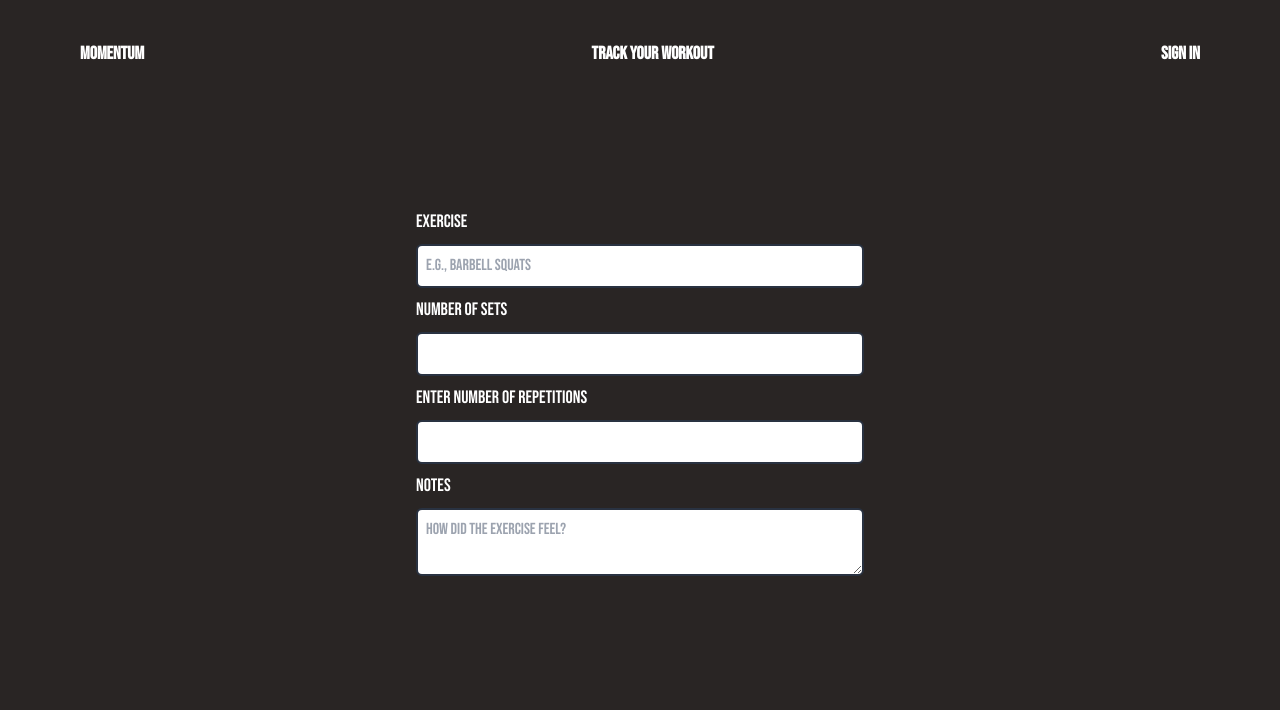
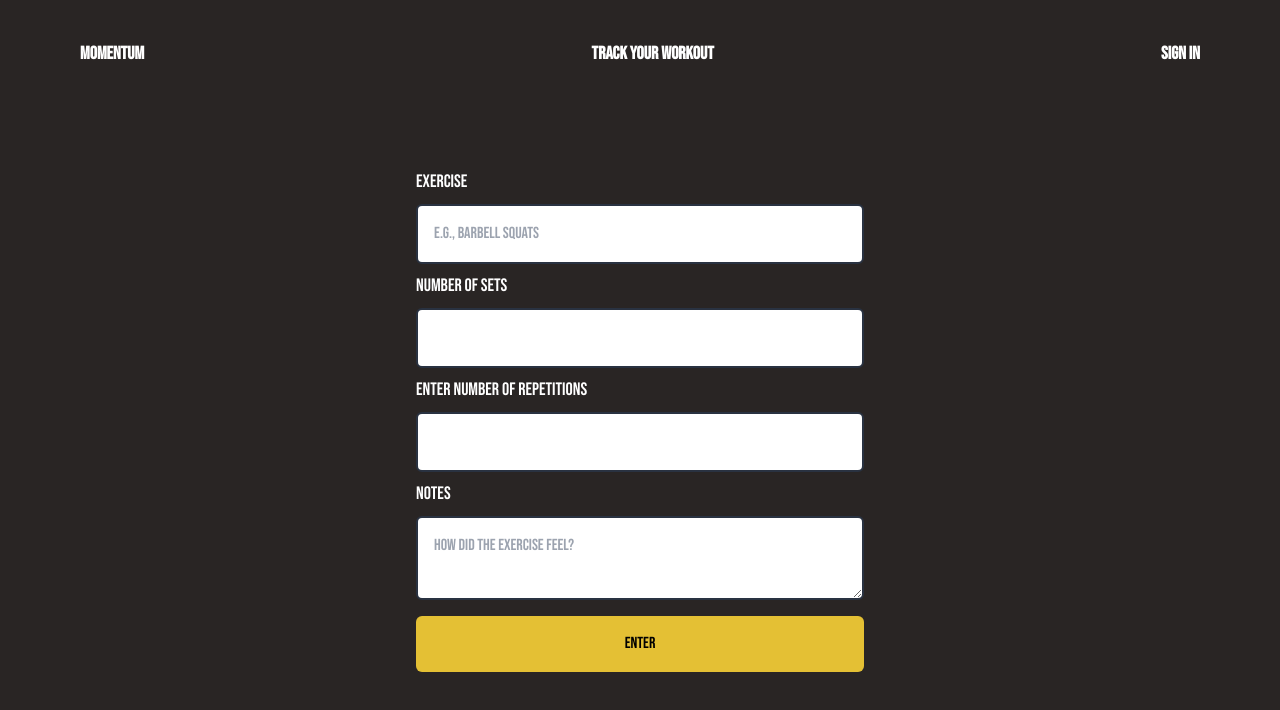
Before and after one commit to nataliey16/momentum-fitness-app, a Next.js app: page /tracker in a window 1280 px wide. Shown: the top 710 px of the page. Built offline with nearby package versions, Linux system fonts and the light colour scheme.

Commit message:
Fix css on buttons and form

```diff
--- a/src/app/components/header.js
+++ b/src/app/components/header.js
@@ -2,7 +2,7 @@ import React from "react";
 import Link from "next/link";
 
 const BUTTON_STYLES =
-  "absolute top-3/4 hover:bg-red-50 hover:text-slate-800 left-1/2 transform -translate-x-1/2 -translate-y-[80%] bg-slate-700 text-white px-10 py-4 rounded-full";
+  "absolute top-3/4 hover:bg-[#71717a] hover:text-white left-1/2 transform -translate-x-1/2 -translate-y-[80%] bg-[#3f3f46] text-white px-10 py-4 rounded-full";
 
 const Header = () => {
   return (
--- a/src/app/components/new-exercise.js
+++ b/src/app/components/new-exercise.js
@@ -1,11 +1,12 @@
 "use client";
 
 const LABEL_STYLES = "text-white text-lg my-4";
-const INPUT_STYLE = "w-full p-2 mx-0 my-2 rounded-md border-2 border-[#293241]";
+const INPUT_STYLE = "w-full p-4 mx-0 my-2 rounded-md border-2 border-[#293241]";
 
 export const NewExercise = () => {
   return (
-    <form className="flex flex-col m-4 w-full max-w-md">
+    <div className="w-full max-w-md flex flex-col mt-10">
+      <form>
         <div>
           <label className={LABEL_STYLES}>exercise</label>
           <input
@@ -43,5 +44,9 @@ export const NewExercise = () => {
           ></textarea>
         </div>
       </form>
+      <button className="bg-[#e4c034] hover:bg-[#edd993] rounded-md p-4 ">
+        Enter
+      </button>{" "}
+    </div>
   );
 };
```
Lines whose indentation alone changed are shown as unchanged.
